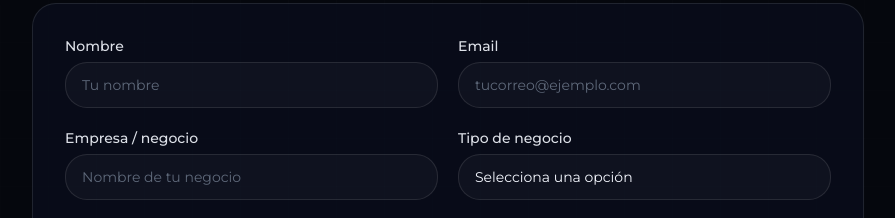
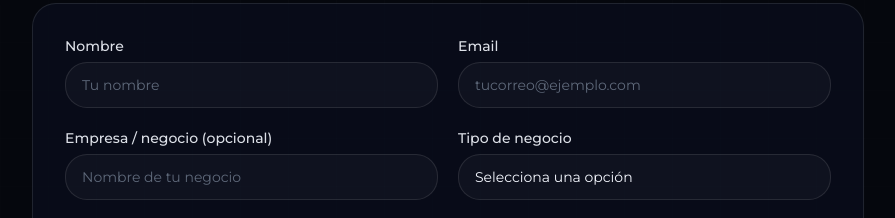
Before and after one commit to neisserpp/automia-labs, a Next.js app: page / in a window 1280 px wide. Shown: the part 8920-9138 px from the top of the page, without its empty margins (192-1087 px from the left). Built offline with nearby package versions, Linux system fonts and the light colour scheme.

Commit message:
Some Change

```diff
--- a/components/diagnostic-form.tsx
+++ b/components/diagnostic-form.tsx
@@ -55,8 +55,8 @@ export function DiagnosticForm({ compact = false }: { compact?: boolean }) {
           <TextInput id="d-email" name="email" type="email" required placeholder="tucorreo@ejemplo.com" autoComplete="email" />
         </div>
         <div className="flex flex-col gap-1.5">
-          <FieldLabel htmlFor="d-company">Empresa / negocio</FieldLabel>
-          <TextInput id="d-company" name="company" required placeholder="Nombre de tu negocio" />
+          <FieldLabel htmlFor="d-company">Empresa / negocio (opcional)</FieldLabel>
+          <TextInput id="d-company" name="company" placeholder="Nombre de tu negocio" />
         </div>
         <div className="flex flex-col gap-1.5">
           <FieldLabel htmlFor="d-type">Tipo de negocio</FieldLabel>
```
